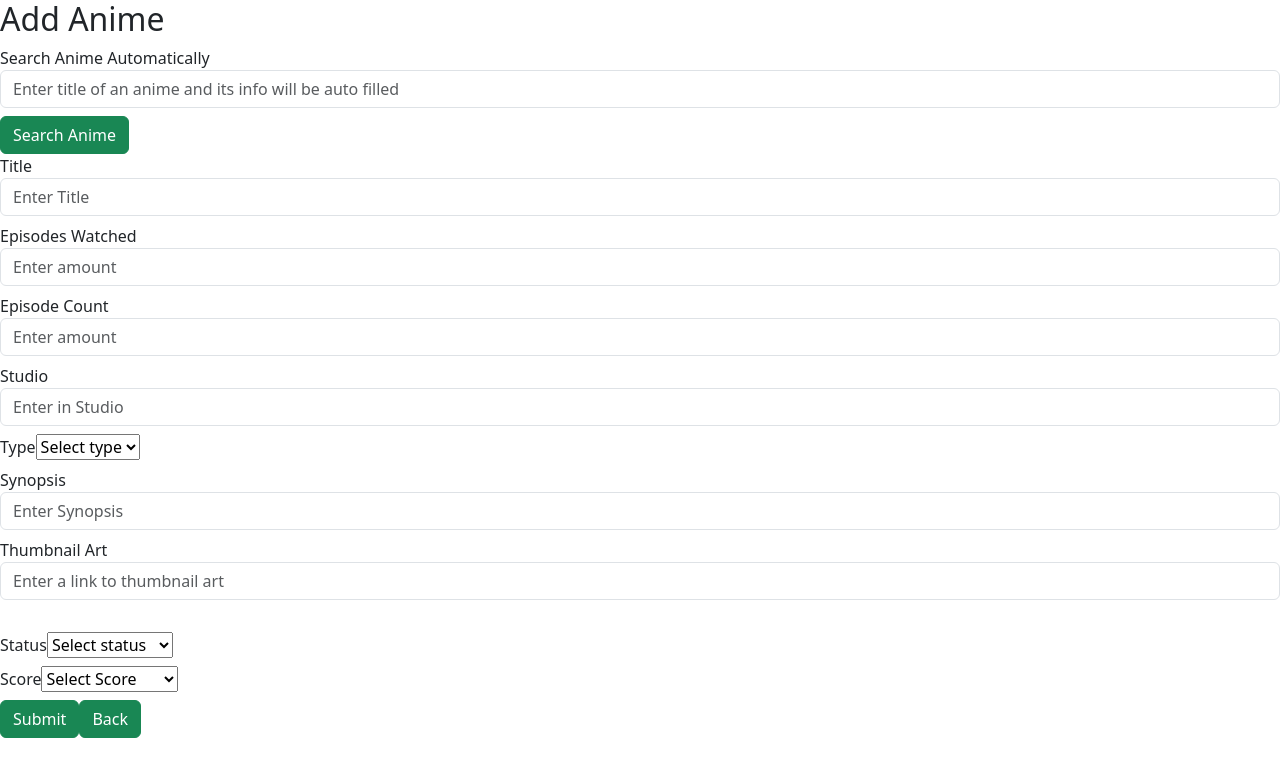
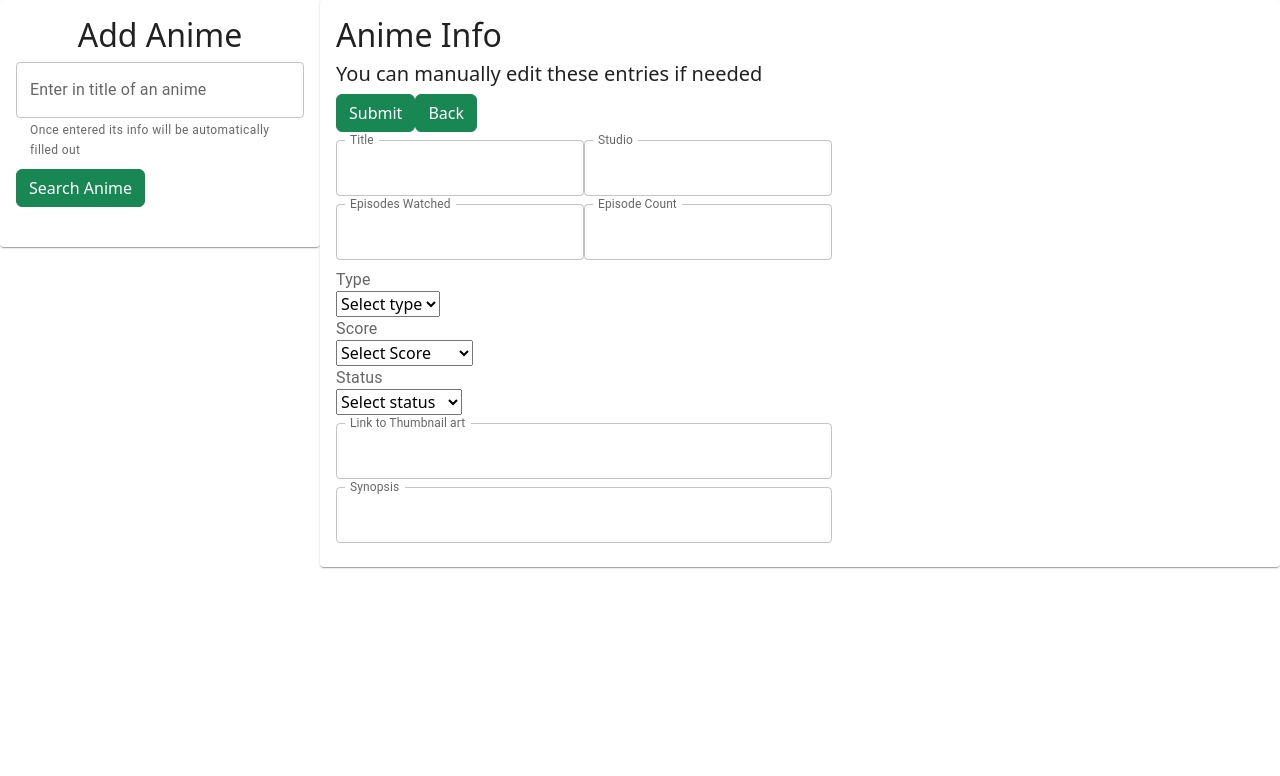
Before and after one commit to BenVuong/Manga-and-Anime-Organizer-using-React-and-SQL, a React (Create React App) app in the folder frontend/: page /createanime in a window 1280 px wide. Shown: the top 776 px of the page. Built offline with nearby package versions, Linux system fonts and the light colour scheme.

Commit message:
reworked the layout of the create anime page

```diff
--- a/frontend/src/components/anime/CreateAnime.jsx
+++ b/frontend/src/components/anime/CreateAnime.jsx
@@ -2,6 +2,7 @@ import React from "react";
 import { useState } from "react";
 import axios from "axios";
 import { useNavigate, Link } from "react-router-dom";
+import { Grid, Card, InputLabel, TextField, CardContent } from "@mui/material";
 function CreateAnime() {
   const [values, setValues] = useState({
     title: "",
@@ -53,72 +54,97 @@ function CreateAnime() {
       .catch((err) => console.log(err));
   };
   return (
-    <div>
+    <Grid container justify="center">
+      <Grid item md={3}>
+        <Card alignItems="center" justifyContent="center">
+          <CardContent>
+            <Grid item container alignItems="center" justifyContent="center">
+              <Grid item>
                 <h2>Add Anime</h2>
-      <div>
+              </Grid>
+              <Grid item>
                 <form onSubmit={handleSearchSubmit}>
                   <div className="mb-2">
-            <label htmlFor="">Search Anime Automatically</label>
-            <input
-              type="text"
-              placeholder="Enter title of an anime and its info will be auto filled "
-              className="form-control"
+                    <TextField
+                      id="outlined-basic"
+                      label="Enter in title of an anime"
                       onChange={(e) => setSearchAnimeName(e.target.value)}
-            ></input>
+                      helperText="Once entered its info will be automatically filled out"
+                    ></TextField>
                   </div>
                   <button className="btn btn-success"> Search Anime</button>
                 </form>
+              </Grid>
+            </Grid>
+          </CardContent>
+          <img src={values.image}></img>
+        </Card>
+      </Grid>
 
+      <Grid item md={9}>
+        <Card>
+          <CardContent>
+            <Grid item container>
               <form onSubmit={handleSubmit}>
-          <div className="mb-2">
-            <label htmlFor="">Title</label>
-            <input
-              type="text"
-              placeholder="Enter Title"
-              className="form-control"
+                <h2>Anime Info</h2>
+                <h5>You can manually edit these entries if needed</h5>
+                <button className="btn btn-success"> Submit</button>
+                <Link to="/animeList" className="btn btn-success">
+                  {" "}
+                  Back
+                </Link>
+                <h2></h2>
+                <Grid item md={25}>
+                  <TextField
+                    id="outlined-basic"
+                    InputLabelProps={{ shrink: true }}
                     value={values.title}
-              onChange={(e) => setValues({ ...values, title: e.target.value })}
-            />
-          </div>
-          <div className="mb-2">
-            <label htmlFor="">Episodes Watched</label>
-            <input
+                    label="Title"
+                    onChange={(e) =>
+                      setValues({ ...values, title: e.target.value })
+                    }
+                  ></TextField>
+                  <TextField
+                    id="outlined-basic"
+                    label="Studio"
+                    InputLabelProps={{ shrink: true }}
+                    value={values.studio}
+                    onChange={(e) =>
+                      setValues({ ...values, studio: e.target.value })
+                    }
+                  ></TextField>
+                </Grid>
+                <h2></h2>
+                <Grid item md={25}>
+                  <TextField
+                    id="outlined-basic"
                     type="number"
-              placeholder="Enter amount"
-              className="form-control"
+                    InputLabelProps={{ shrink: true }}
+                    label="Episodes Watched"
                     onChange={(e) =>
                       setValues({ ...values, episodesWatched: e.target.value })
                     }
-            />
-          </div>
-          <div className="mb-2">
-            <label htmlFor="">Episode Count</label>
-            <input
+                  ></TextField>
+                  <TextField
+                    id="outlined-basic"
                     type="number"
-              placeholder="Enter amount"
-              className="form-control"
+                    InputLabelProps={{ shrink: true }}
                     value={values.episodeCount}
+                    label="Episode Count"
                     onChange={(e) =>
                       setValues({ ...values, episodeCount: e.target.value })
                     }
-            />
-          </div>
-          <div className="mb-2">
-            <label htmlFor="">Studio</label>
-            <input
-              type="text"
-              placeholder="Enter in Studio"
-              className="form-control"
-              value={values.studio}
-              onChange={(e) => setValues({ ...values, studio: e.target.value })}
-            />
-          </div>
-          <div className="mb-2">
-            <label htmlFor="">Type</label>
+                  ></TextField>
+                </Grid>
+                <h2></h2>
+                <Grid item md={20}>
+                  <InputLabel>Type</InputLabel>
                   <select
                     name="selectedType"
                     value={values.type}
-              onChange={(e) => setValues({ ...values, type: e.target.value })}
+                    onChange={(e) =>
+                      setValues({ ...values, type: e.target.value })
+                    }
                   >
                     <option value="">Select type</option>
                     <option value="TV">TV</option>
@@ -126,50 +152,12 @@ function CreateAnime() {
                     <option value="OVA">OVA</option>
                     <option value="ONA">ONA</option>
                   </select>
-          </div>
-          <div className="mb-2">
-            <label htmlFor="">Synopsis</label>
-            <input
-              type="text"
-              placeholder="Enter Synopsis"
-              className="form-control"
-              value={values.synopsis}
-              onChange={(e) =>
-                setValues({ ...values, synopsis: e.target.value })
-              }
-            />
-          </div>
-
-          <div className="mb-2">
-            <label htmlFor="">Thumbnail Art</label>
-            <input
-              type="text"
-              placeholder="Enter a link to thumbnail art"
-              className="form-control"
-              value={values.image}
-              onChange={(e) => setValues({ ...values, image: e.target.value })}
-            />
-            <img src={values.image}></img>
-          </div>
-          <div className="mb-2">
-            <label htmlFor="">Status</label>
-            <select
-              name="selectedStatus"
-              onChange={(e) => setValues({ ...values, status: e.target.value })}
-            >
-              <option value="">Select status</option>
-              <option value="Watching">Watching</option>
-              <option value="Completed">Completed</option>
-              <option value="On-Hold">On-Hold</option>
-              <option value="Dropped">Dropped</option>
-              <option value="Plan to Watch">Plan to Watch</option>
-            </select>
-          </div>
-          <div className="mb-2">
-            <label htmlFor="">Score</label>
+                  <InputLabel>Score</InputLabel>
                   <select
                     name="selectedScore"
-              onChange={(e) => setValues({ ...values, score: e.target.value })}
+                    onChange={(e) =>
+                      setValues({ ...values, score: e.target.value })
+                    }
                   >
                     <option value="">Select Score</option>
                     <option value="10">10 Masterpiece</option>
@@ -183,15 +171,52 @@ function CreateAnime() {
                     <option value="2">2 Horrible</option>
                     <option value="1">1 Appalling </option>
                   </select>
-          </div>
-          <button className="btn btn-success"> Submit</button>
-          <Link to="/animeList" className="btn btn-success">
-            {" "}
-            Back
-          </Link>
+                  <InputLabel>Status</InputLabel>
+                  <select
+                    name="selectedStatus"
+                    onChange={(e) =>
+                      setValues({ ...values, status: e.target.value })
+                    }
+                  >
+                    <option value="">Select status</option>
+                    <option value="Watching">Watching</option>
+                    <option value="Completed">Completed</option>
+                    <option value="On-Hold">On-Hold</option>
+                    <option value="Dropped">Dropped</option>
+                    <option value="Plan to Watch">Plan to Watch</option>
+                  </select>
+                </Grid>
+                <h2></h2>
+                <Grid item md={20}>
+                  <TextField
+                    id="outlined-basic"
+                    InputLabelProps={{ shrink: true }}
+                    fullWidth
+                    value={values.image}
+                    label="Link to Thumbnail art"
+                    onChange={(e) =>
+                      setValues({ ...values, image: e.target.value })
+                    }
+                  ></TextField>
+                  <h2></h2>
+                  <TextField
+                    id="outlined-multiline-static"
+                    multiline
+                    fullWidth
+                    InputLabelProps={{ shrink: true }}
+                    value={values.synopsis}
+                    label="Synopsis"
+                    onChange={(e) =>
+                      setValues({ ...values, synopsis: e.target.value })
+                    }
+                  ></TextField>
+                </Grid>
               </form>
-      </div>
-    </div>
+            </Grid>
+          </CardContent>
+        </Card>
+      </Grid>
+    </Grid>
   );
 }
 
--- a/frontend/src/components/anime/EditAnime.jsx
+++ b/frontend/src/components/anime/EditAnime.jsx
@@ -2,6 +2,7 @@ import React from "react";
 import { useState, useEffect } from "react";
 import axios from "axios";
 import { useNavigate, Link, useParams } from "react-router-dom";
+
 function EditAnime() {
   const { id } = useParams();
 
```
Lines whose indentation alone changed are shown as unchanged.
